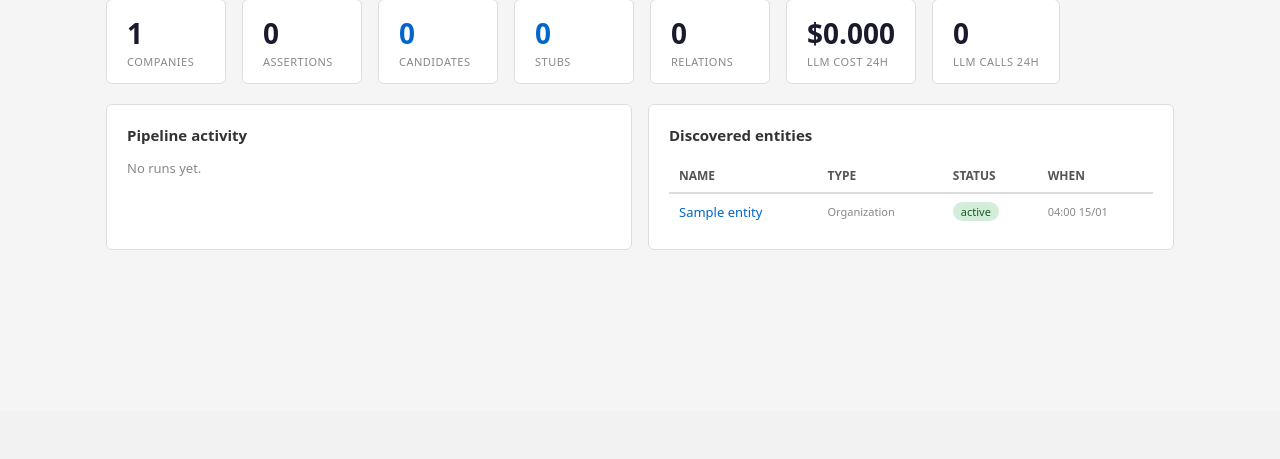
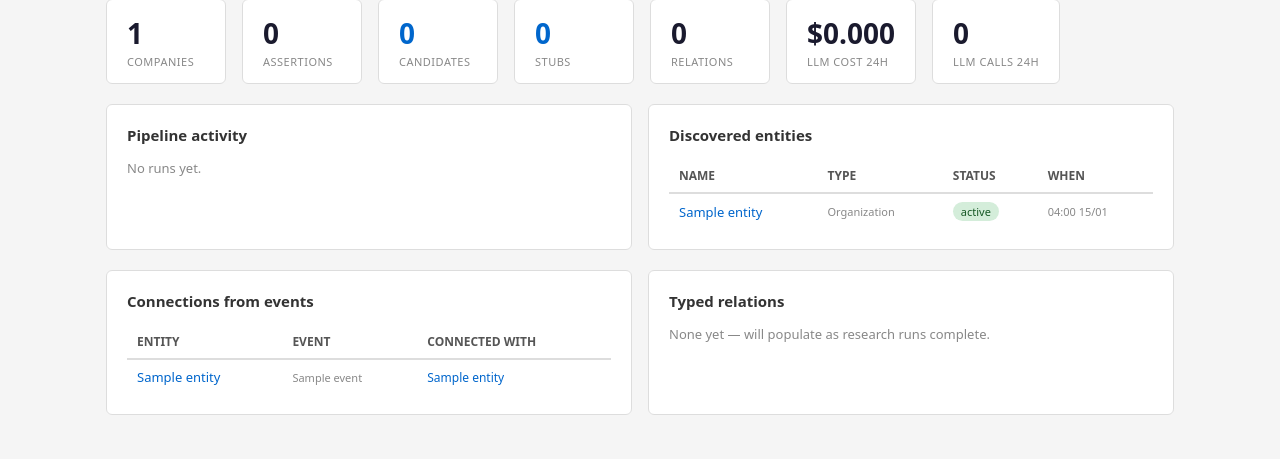
Before and after one commit to lluisforeman-dev/forespace, a Django app: page /curation/ in a window 1280 px wide. Shown: the part 389-848 px from the top of the page. Before the commit the page ends 639 px from the top, so only its background shows below. Run offline with Django 4.2, Linux system fonts and the light colour scheme; a user stored in the database is signed in; tables that the repository leaves empty hold one stand-in row (values such as "Sample post"); data that the repository does not hold is empty; parts of the project's set-up code (start-up, migrations or seed data) failed here and were passed over; some libraries are stand-ins or nearby versions.

Commit message:
fix: dashboard connections — show event-based links alongside typed relations
Replace near-empty Relation table (only 2 rows from broken extractor) with
two-panel layout: event-derived connections (rich, already populated from
participants M2M) + typed relations (sparse now, grows with new research runs).

Co-Authored-By: Claude Sonnet 4.6 <noreply@anthropic.com>

```diff
--- a/curation/views.py
+++ b/curation/views.py
@@ -61,7 +61,7 @@ def _get_or_create_scheduled_source(source_name, feed_url, kind='trade_press', t
 
 @staff_member_required
 def dashboard(request):
-    from core.models import ExtractionRun, Relation
+    from core.models import Event, ExtractionRun, Relation
     snapshot = get_snapshot()
     recent_entities = (
         Entity.objects
@@ -75,8 +75,17 @@ def dashboard(request):
     recent_relations = (
         Relation.objects
         .filter(superseded_at__isnull=True)
-        .select_related('subject', 'object')
-        .order_by('-id')[:20]
+        .select_related('subject', 'object', 'predicate')
+        .order_by('-id')[:30]
+    )
+    # Event-derived connections: events that link multiple entities
+    event_connections = (
+        Event.objects
+        .filter(participants__isnull=False)
+        .select_related('entity')
+        .prefetch_related('participants')
+        .order_by('-id')
+        .distinct()[:30]
     )
     ctx = {
         'stub_count': Entity.objects.filter(status='stub').count(),
@@ -86,6 +95,7 @@ def dashboard(request):
         'recent_entities': recent_entities,
         'recent_runs': recent_runs,
         'recent_relations': recent_relations,
+        'event_connections': event_connections,
         'queued_tasks': _queue_lengths(),
         'num_feeds': len(SPACE_NEWS_FEEDS),
         'title': 'ForeSpace',
--- a/templates/curation/dashboard.html
+++ b/templates/curation/dashboard.html
@@ -199,22 +199,23 @@
 
 </div>
 
-<!-- Discovered relations -->
-{% if recent_relations %}
+<!-- Connections -->
+<div class="grid2">
+
+{% if event_connections %}
 <div class="card">
-  <h2>Discovered connections</h2>
+  <h2>Connections from events</h2>
   <table>
-    <thead><tr><th>From</th><th>Relation</th><th>To</th><th>Confidence</th></tr></thead>
+    <thead><tr><th>Entity</th><th>Event</th><th>Connected with</th></tr></thead>
     <tbody>
-      {% for r in recent_relations %}
+      {% for ev in event_connections %}
       <tr>
-        <td><a href="{% url 'curation:entity_profile' r.subject.id %}">{{ r.subject.canonical_name }}</a></td>
-        <td style="color:#cba6f7;font-size:12px">{{ r.predicate_id }}</td>
-        <td><a href="{% url 'curation:entity_profile' r.object.id %}">{{ r.object.canonical_name }}</a></td>
-        <td>
-          <span style="font-size:12px;color:{% if r.confidence >= 75 %}#a6e3a1{% elif r.confidence >= 55 %}#89b4fa{% else %}#f9e2af{% endif %}">
-            {{ r.confidence }}%
-          </span>
+        <td style="white-space:nowrap"><a href="{% url 'curation:entity_profile' ev.entity.id %}">{{ ev.entity.canonical_name|truncatechars:30 }}</a></td>
+        <td style="font-size:11px;color:#888">{{ ev.title|truncatechars:40 }}</td>
+        <td style="font-size:12px">
+          {% for p in ev.participants.all %}
+            <a href="{% url 'curation:entity_profile' p.id %}">{{ p.canonical_name|truncatechars:25 }}</a>{% if not forloop.last %}, {% endif %}
+          {% endfor %}
         </td>
       </tr>
       {% endfor %}
@@ -223,4 +224,30 @@
 </div>
 {% endif %}
 
+{% if recent_relations %}
+<div class="card">
+  <h2>Typed relations <span style="font-size:11px;font-weight:400;color:#888">({{ relation_count }} total)</span></h2>
+  <table>
+    <thead><tr><th>From</th><th>Relation</th><th>To</th><th>Conf</th></tr></thead>
+    <tbody>
+      {% for r in recent_relations %}
+      <tr>
+        <td><a href="{% url 'curation:entity_profile' r.subject.id %}">{{ r.subject.canonical_name|truncatechars:25 }}</a></td>
+        <td style="color:#cba6f7;font-size:11px">{{ r.predicate_id }}</td>
+        <td><a href="{% url 'curation:entity_profile' r.object.id %}">{{ r.object.canonical_name|truncatechars:25 }}</a></td>
+        <td style="font-size:11px;color:{% if r.confidence >= 75 %}#a6e3a1{% elif r.confidence >= 55 %}#89b4fa{% else %}#f9e2af{% endif %}">{{ r.confidence }}%</td>
+      </tr>
+      {% endfor %}
+    </tbody>
+  </table>
+</div>
+{% else %}
+<div class="card">
+  <h2>Typed relations</h2>
+  <p style="color:#888;font-size:13px;">None yet — will populate as research runs complete.</p>
+</div>
+{% endif %}
+
+</div>
+
 {% endblock %}
```
